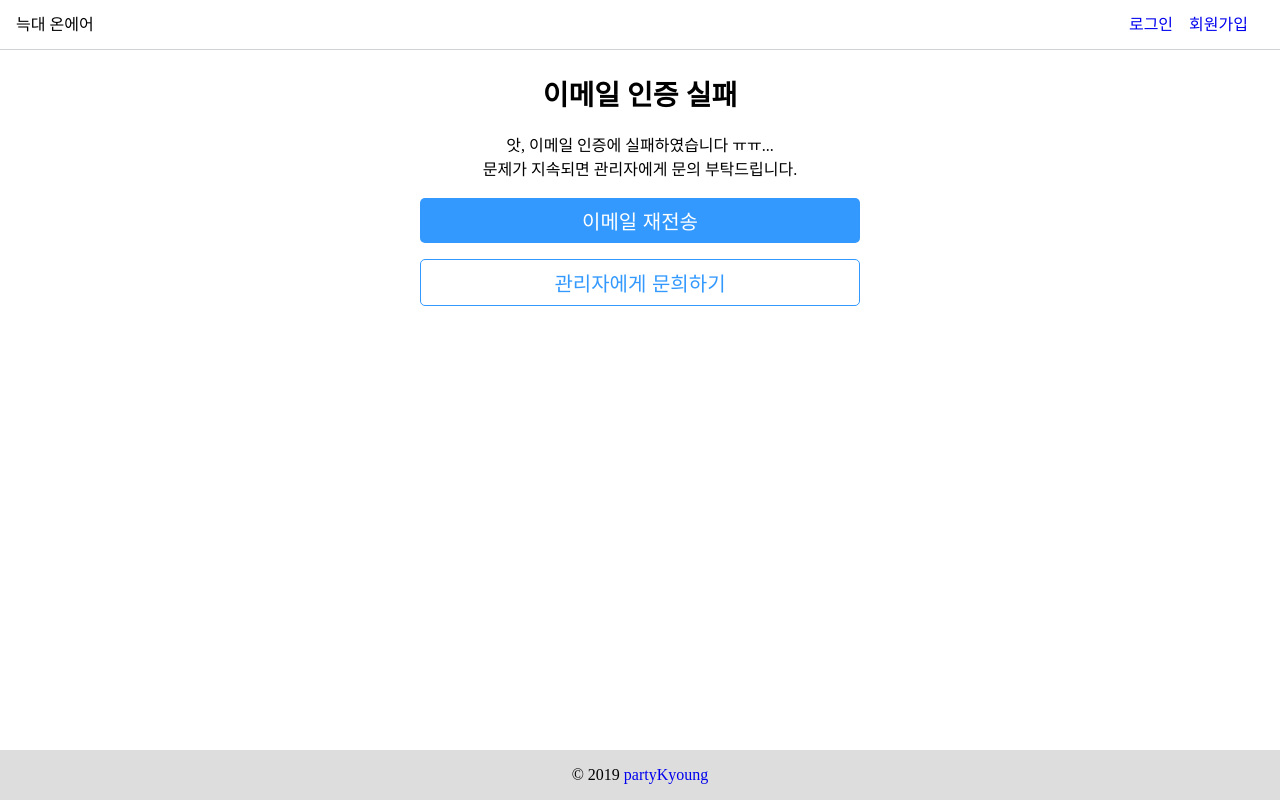
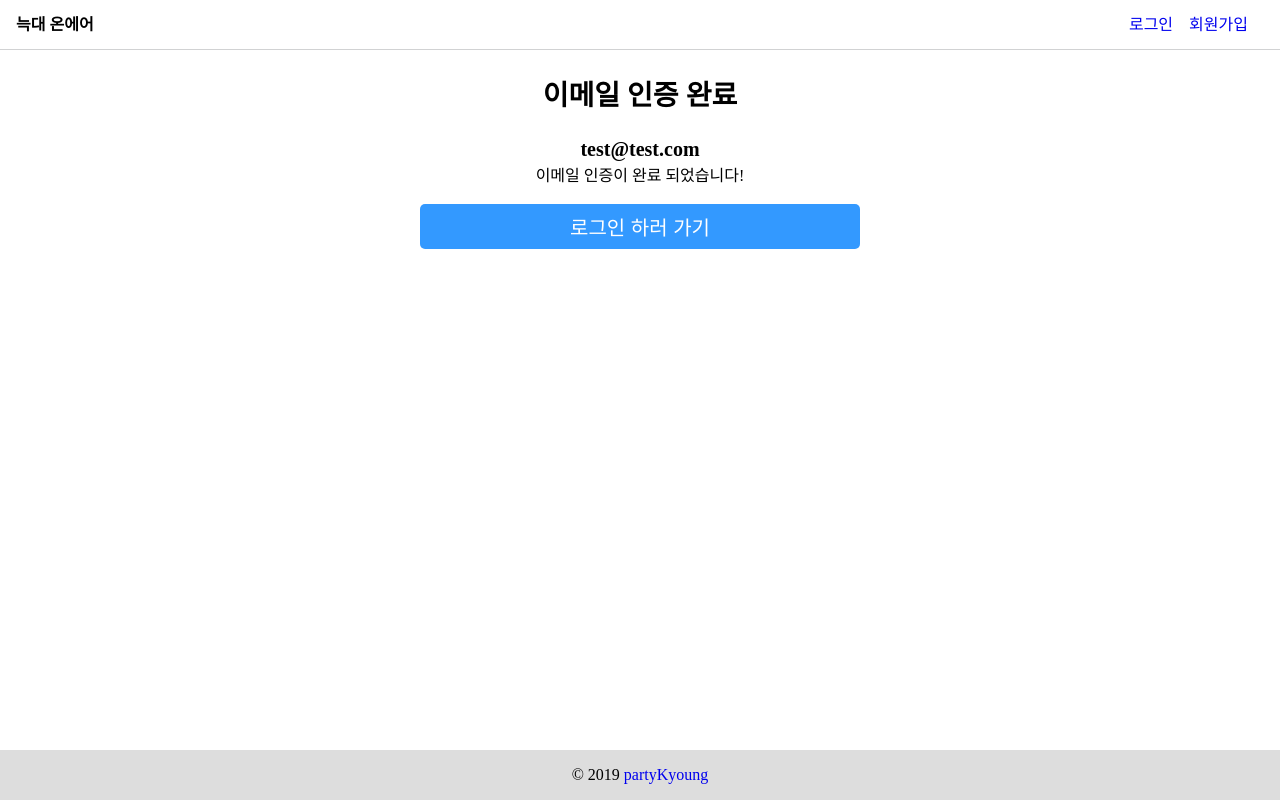
Before and after one commit to sunrereck/wolfOnAir-front, a React app: page /user/join/auth/1 in a window 1280 px wide. Built offline with nearby package versions, Linux system fonts and the light colour scheme.

Commit message:
feat: 회원가입 이메일 인증 결과 페이지에서 성공시 보여주는 컴포넌트 퍼블리싱 완료

```diff
--- a/package.json
+++ b/package.json
@@ -61,7 +61,7 @@
     "styled-components": "^4.4.0",
     "terser-webpack-plugin": "1.4.1",
     "ts-pnp": "1.1.4",
-    "typescript": "3.6.3",
+    "typescript": "^3.7.2",
     "url-loader": "2.1.0",
     "webpack": "4.41.0",
     "webpack-dev-server": "3.2.1",
--- a/src/components/ui/Button/Button.tsx
+++ b/src/components/ui/Button/Button.tsx
@@ -1,66 +1,10 @@
 import React from 'react';
 import styled from 'styled-components';
 
-import { ThemeProps } from '@/styles/theme';
-
-function getColor(color: string = '', theme: ThemeProps) {
-  if (color === 'primary') {
-    return theme.primaryColor;
-  }
-
-  if (color === 'green') {
-    return theme.greenColor;
-  }
-
-  if (color === 'orange') {
-    return theme.orangeColor;
-  }
-
-  if (color === 'red') {
-    return theme.redColor;
-  }
-
-  if (color === 'yellow') {
-    return theme.yellowColor;
-  }
-
-  return theme.borderColor;
-}
+import button from '@/styles/button';
 
 const Wrapper = styled.button<{ color: string; size: string; variant: string }>`
-  padding: 0.5rem 1rem;
-  border-radius: 5px;
-  font-size: 1.25rem;
-  cursor: pointer;
-
-  ${({size}) => size === 'small' && `
-    font-size: 1rem;
-    padding: 0.5rem;
-  `}
-
-  ${({size}) => size === 'large' && `
-    font-size: 1.75rem;
-    padding: 1rem 2rem;
-  `}
-
-  ${({ color, theme, variant }) =>
-    variant === 'contained' &&
-    `
-      border: 0px;
-      color: ${theme.whiteColor};
-      outline: none;
-      background-color ${getColor(color, theme)};
-    `}
-
-  ${({ color, theme, variant }) =>
-    variant === 'outline' &&
-    `
-      background: none;
-      border: 1px solid;
-      border-color ${getColor(color, theme)};
-      color ${getColor(color, theme)};
-    `}
-}
+  ${button}
 `;
 
 interface ButtonProps extends React.ButtonHTMLAttributes<HTMLButtonElement> {
--- a/src/components/user/EmailAuthResult/EmailAuthResult.tsx
+++ b/src/components/user/EmailAuthResult/EmailAuthResult.tsx
@@ -1,12 +1,12 @@
-import React from 'react'
+import React from 'react';
 
-import EmailAuthFail from './EmailAuthFail'
-import EmailAuthSuccess from './EmailAuthSuccess'
+// import EmailAuthFail from './EmailAuthFail'
+import EmailAuthSuccess from './EmailAuthSuccess';
 
 const EmailAuthResult = () => {
-  if (true) {
-    return <EmailAuthFail/>
-  }
+  // if (true) {
+  //   return <EmailAuthFail/>
+  // }
 
   return <EmailAuthSuccess />
 }
--- a/src/components/user/EmailAuthResult/EmailAuthSuccess.tsx
+++ b/src/components/user/EmailAuthResult/EmailAuthSuccess.tsx
@@ -1,11 +1,53 @@
-import React from 'react'
+import React from 'react';
+import styled from 'styled-components';
 
-const JoinSuccess = () => {
+import Button from '@/components/ui/Button';
+
+const Title = styled.h2`
+  margin: 2rem auto 1.5rem;
+  font-size: 1.75rem;
+  font-weight: 600;
+  text-align: center;
+`;
+
+const Wrapper = styled.form`
+  width: 100%;
+  margin: 0 auto;
+  max-width: 440px;
+  text-align: center;
+
+  p {
+    margin-bottom: 1rem;
+    font-size: 1rem;
+    line-height: 1.5;
+  }
+
+  strong {
+    font-size: 1.25rem;
+  }
+
+  button {
+    width: 100%;
+    margin-bottom: 1rem;
+  }
+`;
+
+const EmailAuthSuccess = () => {
   return (
-    <div>
-      회원가입 성공!
-    </div>
+    <>
+    <Title>
+      이메일 인증 완료
+    </Title>
+    <Wrapper>
+      <p>
+        <strong>test@test.com</strong>
+        <br/>
+        이메일 인증이 완료 되었습니다!
+      </p>
+      <Button type="button" variant="contained">로그인 하러 가기</Button>
+    </Wrapper>
+    </>
   )
 }
 
-export default JoinSuccess;
+export default EmailAuthSuccess;
--- a/src/containers/user/EmailAuthResultContainer.tsx
+++ b/src/containers/user/EmailAuthResultContainer.tsx
@@ -1,13 +1,13 @@
 import React from 'react';
 
-import JoinResult from '@/components/user/EmailAuthResult';
+import EmailAuthResult from '@/components/user/EmailAuthResult';
 
 interface Props {
   email: string;
 }
 
 const EmailAuthResultContainer = ({email}: Props): JSX.Element => {
-  return <JoinResult />
+  return <EmailAuthResult />
 }
 
 export default EmailAuthResultContainer;
--- a/src/globalStyles.ts
+++ b/src/globalStyles.ts
@@ -21,7 +21,6 @@ const GlobalStyles = createGlobalStyle`
     margin: 0;
     padding: 0;
     border: 0;
-    font: inherit;
     vertical-align: baseline;
   }
 
--- /dev/null
+++ b/src/styles/button.ts
@@ -0,0 +1,65 @@
+import { css } from 'styled-components';
+
+import { ThemeProps } from '@/styles/theme';
+
+function getColor(color: string = '', theme: ThemeProps) {
+  if (color === 'primary') {
+    return theme.primaryColor;
+  }
+
+  if (color === 'green') {
+    return theme.greenColor;
+  }
+
+  if (color === 'orange') {
+    return theme.orangeColor;
+  }
+
+  if (color === 'red') {
+    return theme.redColor;
+  }
+
+  if (color === 'yellow') {
+    return theme.yellowColor;
+  }
+
+  return theme.borderColor;
+}
+
+const button = css<{ color: string; size: string; variant: string }>`
+  padding: 0.5rem 1rem;
+  border-radius: 5px;
+  font-size: 1.25rem;
+  cursor: pointer;
+
+  ${({size}) => size === 'small' && `
+    font-size: 1rem;
+    padding: 0.5rem;
+  `}
+
+  ${({size}) => size === 'large' && `
+    font-size: 1.75rem;
+    padding: 1rem 2rem;
+  `}
+
+  ${({ color, theme, variant }) =>
+    variant === 'contained' &&
+    `
+      border: 0px;
+      color: ${theme.whiteColor};
+      outline: none;
+      background-color ${getColor(color, theme)};
+    `}
+
+  ${({ color, theme, variant }) =>
+    variant === 'outline' &&
+    `
+      background: none;
+      border: 1px solid;
+      border-color ${getColor(color, theme)};
+      color ${getColor(color, theme)};
+    `}
+}
+`;
+
+export default button;
```
